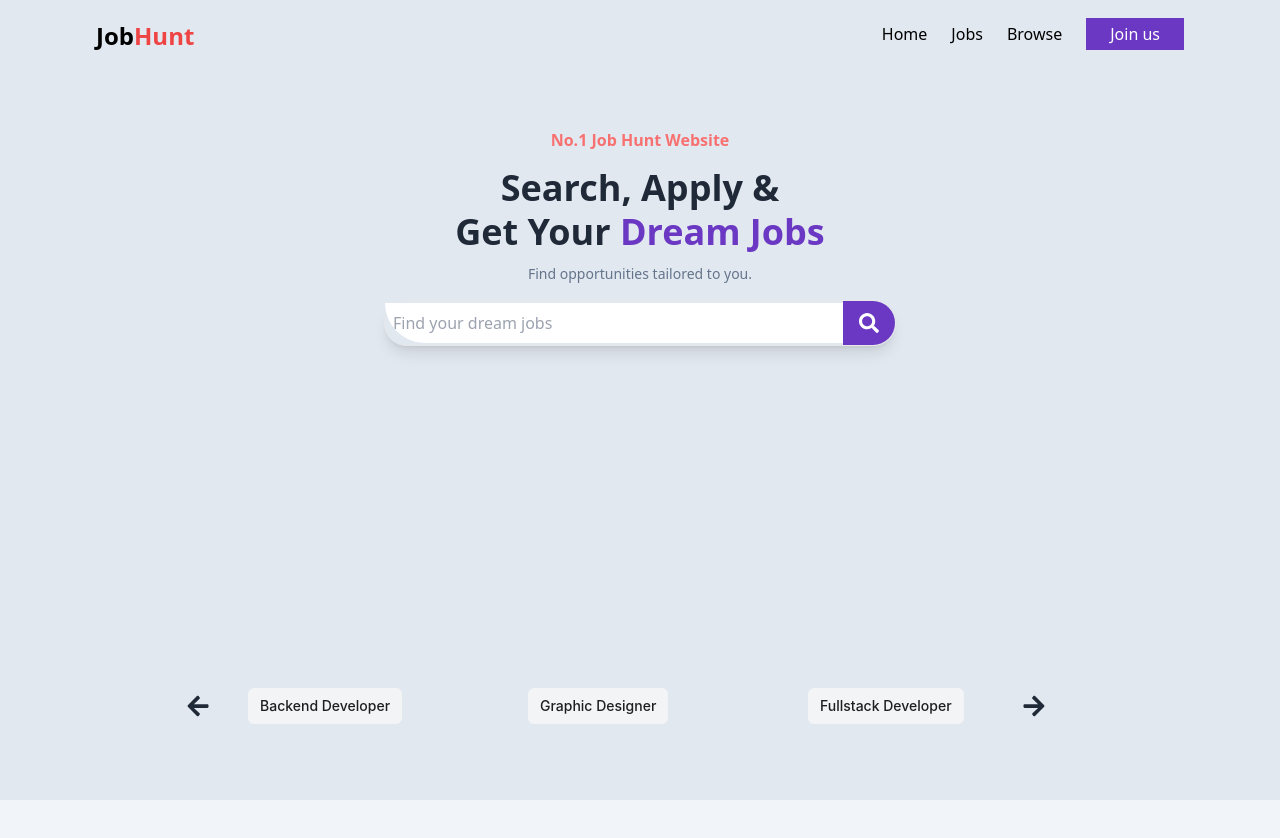
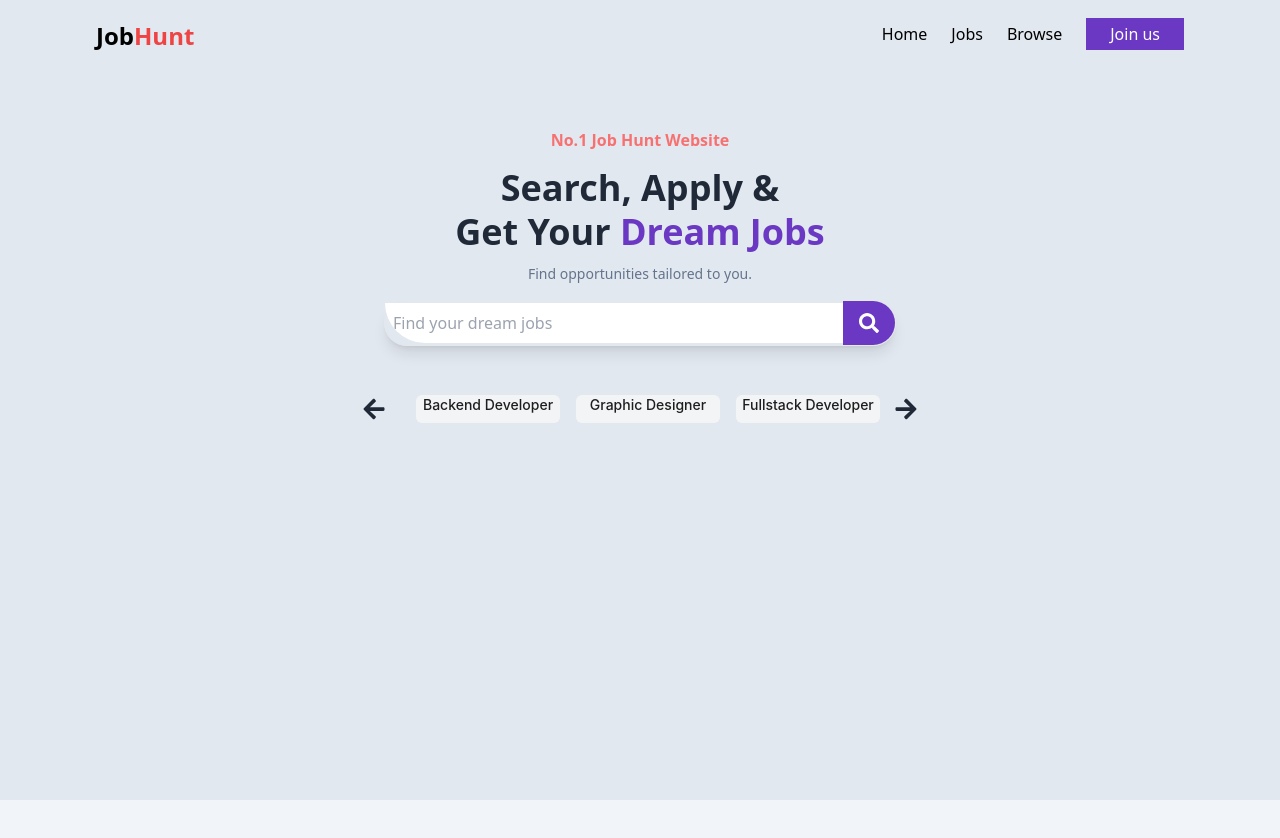
Before and after one commit to Maruf-ult/JobHunt, a React (Vite) app in the folder client_site/: page / in a window 1280 px wide. Shown: the top 838 px of the page. Built offline with nearby package versions, Linux system fonts and the light colour scheme; no server answers.

Commit message:
Category Carousel updated

```diff
--- a/client_site/src/Home/CategoryCarousel.jsx
+++ b/client_site/src/Home/CategoryCarousel.jsx
@@ -10,21 +10,21 @@
   const navigate = useNavigate();
 
   return (
-    <div className="relative w-3/4 ml-40">
+    <div className="relative w-full max-w-5xl mx-auto px-4">
 
       <button
         className="absolute left-[-30px] top-1/2 transform -translate-y-1/2 text-gray-800 z-10 p-2"
         onClick={() => carouselRef.current.prev()}
       >
-        <FaArrowLeft className="h-6 w-6 -ml-8" />
+        <FaArrowLeft className="h-6 w-6 " />
       </button>
 
 
       <Carousel ref={carouselRef} autoplay dots={false} slidesToShow={3}>
         {categories.map((cat, index) => (
-          <div key={index} className="mx-2 cursor-pointer">
+          <div key={index} className="px-4 cursor-pointer">
             <h3
-              className="text-sm font-medium bg-gray-100 px-3 py-2 rounded-md inline-block hover:bg-gray-300"
+              className="text-sm font-medium bg-gray-100 w-36 h-7  rounded-md inline-block hover:bg-gray-300"
               onClick={() => navigate(`/search-results/${cat}`)}
             >
               {cat}
@@ -38,7 +38,7 @@
         className="absolute right-[-30px] top-1/2 transform -translate-y-1/2 text-gray-800 z-10 p-2"
         onClick={() => carouselRef.current.next()}
       >
-        <FaArrowRight className="h-6 w-6 -ml-20" />
+        <FaArrowRight className="h-6 w-6 " />
       </button>
     </div>
   );
--- a/client_site/src/Home/Home.jsx
+++ b/client_site/src/Home/Home.jsx
@@ -226,13 +226,18 @@
         <FaSearch className="h-5 w-5 mx-auto sm:mx-0" />
       </button>
     </div>
+    <div className="mt-12 w-full max-w-lg mx-auto hidden sm:block">
+
+      <CategoryCarousel />
+    </div>
+
   </div>
 </div>
 
 {/* CATEGORY CAROUSEL - HIDDEN ON MOBILE */}
-<div className="-mt-28 px-4 w-full max-w-6xl mx-auto hidden sm:block">
+{/* <div className="-mt-28 px-4 w-full max-w-6xl mx-auto hidden sm:block">
   <CategoryCarousel />
-</div>
+</div> */}
 
     </div>
 
```
